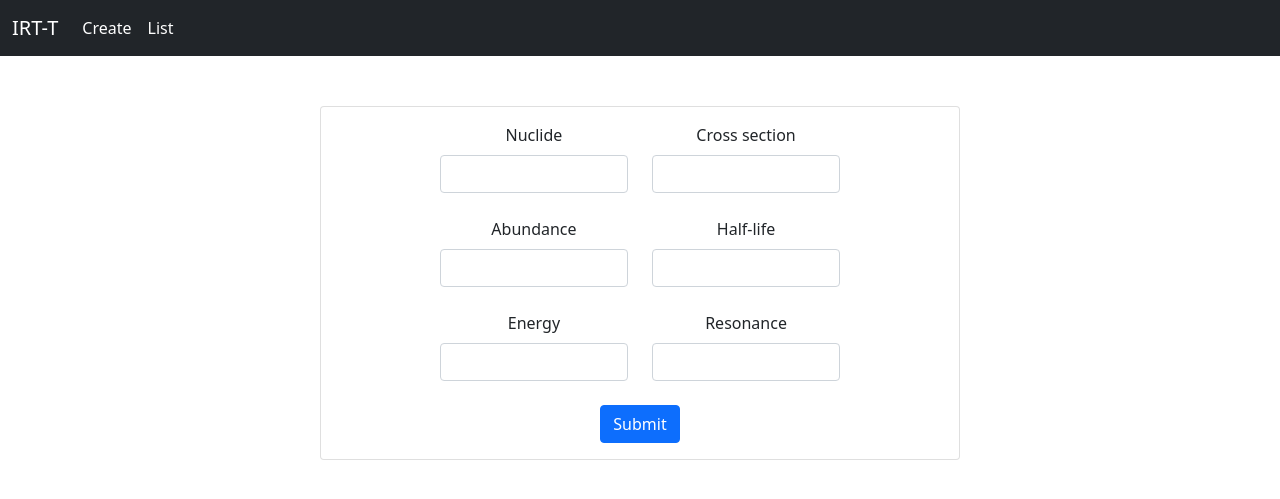
After one commit to mrzlkaaa/flux-measuring, a Flask app: template python/templates/foilsApp/edit-foil-data.html in a window 1280 px wide. The commit adds this page. Shown: the top 499 px of the page. Run offline with Flask 2, Linux system fonts and the light colour scheme; the template is opened without the code that fills it, so the values that code supplies are empty, except form fields; form fields are guessed from the names that the template uses; some libraries are stand-ins or nearby versions.

Commit message:
started with update for foilsApp

```diff
--- /dev/null
+++ b/python/templates/foilsApp/edit-foil-data.html
@@ -0,0 +1,56 @@
+{% extends 'base.html' %}
+	{% block title %}
+	<title> Experiment </title>
+	{% endblock %}
+	{% block content %}
+		<form method="POST", enctype="multipart/form-data">
+			{{ form.csrf_token }}
+			<div class='main-box'>
+				<div class="card text-center">
+				  <div class="card-body">
+					<div class="container">
+						<div class="row">
+							<div class="col" style="width:50%">
+								<label for="nuclide" class="form-label">Nuclide</label>
+								{{form.nuclide(class="form-control")}}
+							  </div>
+							<div class="col" style="width:50%">
+							  <label for="cross_section" class="form-label">Cross section</label>
+							  {{form.cross_section(class="form-control")}}
+							</div>
+						</div>
+						<br>
+						<div class="row">
+							<div class="col" style="width:50%">
+							  <label for="abundance" class="form-label">Abundance</label>
+							  {{form.abundance(class="form-control")}}
+							</div>
+							<div class="col" style="width:50%">
+								<label for="half_life" class="form-label">Half-life</label>
+								{{form.half_life(class="form-control")}}
+							</div>
+						</div>
+						<br>
+						<div class="row">
+							<div class="col" style="width:50%">
+								<label for="energy" class="form-label">Energy</label>
+								{{form.energy(class="form-control")}}
+							</div>
+							<div class="col" style="width:50%">
+							  <label for="resonance" class="form-label">Resonance</label>
+							  {{form.resonance(class="form-control")}}
+							</div>
+						</div>
+					</div>
+					<br>
+				    <input type="submit" class="btn btn-primary">
+				  </div>
+
+				</div>
+			</div>
+		</form>
+		<br>
+		</div>
+
+		</script>
+	{% endblock %}
```
Also changed, not shown: python/foils/foilsApp/views.py (+17 -0 lines), python/templates/foilsApp/foils-data.html (+6 -2 lines).
